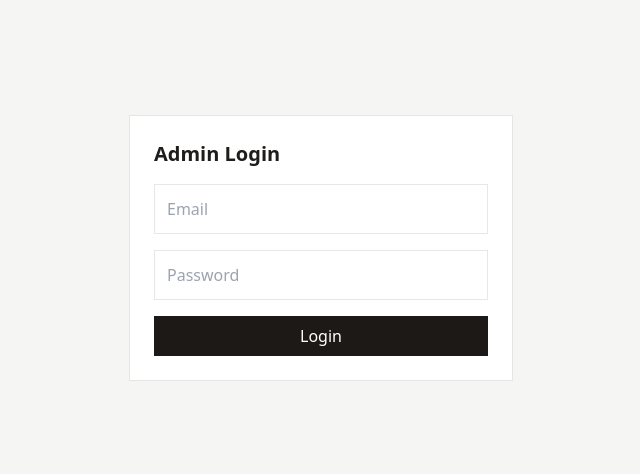
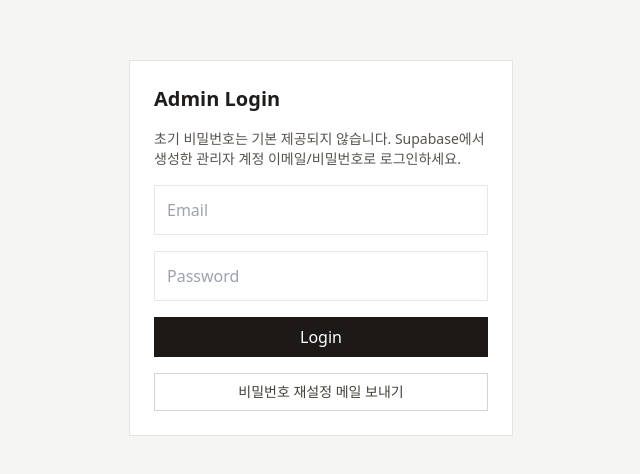
Before and after one commit to sichorangc-blip/homepage_new, a Next.js app: page /admin/login in a window 1280 px wide. Shown: the part 152-626 px from the top of the page, without its empty margins (319-959 px from the left). Built offline with nearby package versions, Linux system fonts and the light colour scheme.

Commit message:
Clarify admin password setup and add reset flow

```diff
--- a/src/app/admin/login/page.tsx
+++ b/src/app/admin/login/page.tsx
@@ -31,14 +31,54 @@ export default function AdminLoginPage() {
     }
   };
 
+  const onResetPassword = async () => {
+    if (!email) {
+      setError('비밀번호 재설정을 위해 관리자 이메일을 먼저 입력해 주세요.');
+      return;
+    }
+
+    setLoading(true);
+    setError('');
+
+    try {
+      const supabase = getSupabaseBrowserClient();
+      const origin = typeof window !== 'undefined' ? window.location.origin : '';
+      const { error: resetError } = await supabase.auth.resetPasswordForEmail(email, {
+        redirectTo: `${origin}/admin/login`,
+      });
+
+      if (resetError) {
+        setError(resetError.message);
+        return;
+      }
+
+      setError('재설정 메일을 보냈습니다. 메일함(스팸함 포함)을 확인해 주세요.');
+    } catch (err) {
+      setError(err instanceof Error ? err.message : '비밀번호 재설정 중 오류가 발생했습니다.');
+    } finally {
+      setLoading(false);
+    }
+  };
+
   return (
     <main className="min-h-screen grid place-items-center bg-stone-100 p-4">
       <form onSubmit={onSubmit} className="bg-white border border-stone-200 p-6 w-full max-w-sm space-y-4">
         <h1 className="text-xl font-semibold">Admin Login</h1>
+        <p className="text-sm text-stone-600">
+          초기 비밀번호는 기본 제공되지 않습니다. Supabase에서 생성한 관리자 계정 이메일/비밀번호로 로그인하세요.
+        </p>
         <input value={email} onChange={e => setEmail(e.target.value)} className="w-full border p-3" type="email" placeholder="Email" required />
         <input value={password} onChange={e => setPassword(e.target.value)} className="w-full border p-3" type="password" placeholder="Password" required />
         {error ? <p className="text-sm text-red-600">{error}</p> : null}
         <button disabled={loading} className="w-full bg-stone-900 text-white py-2 disabled:opacity-60">{loading ? 'Logging in...' : 'Login'}</button>
+        <button
+          type="button"
+          disabled={loading}
+          onClick={onResetPassword}
+          className="w-full border border-stone-300 py-2 text-sm text-stone-700 disabled:opacity-60"
+        >
+          비밀번호 재설정 메일 보내기
+        </button>
       </form>
     </main>
   );
```
Also changed, not shown: 1 other file (tests, documents, lock files or other folders).
